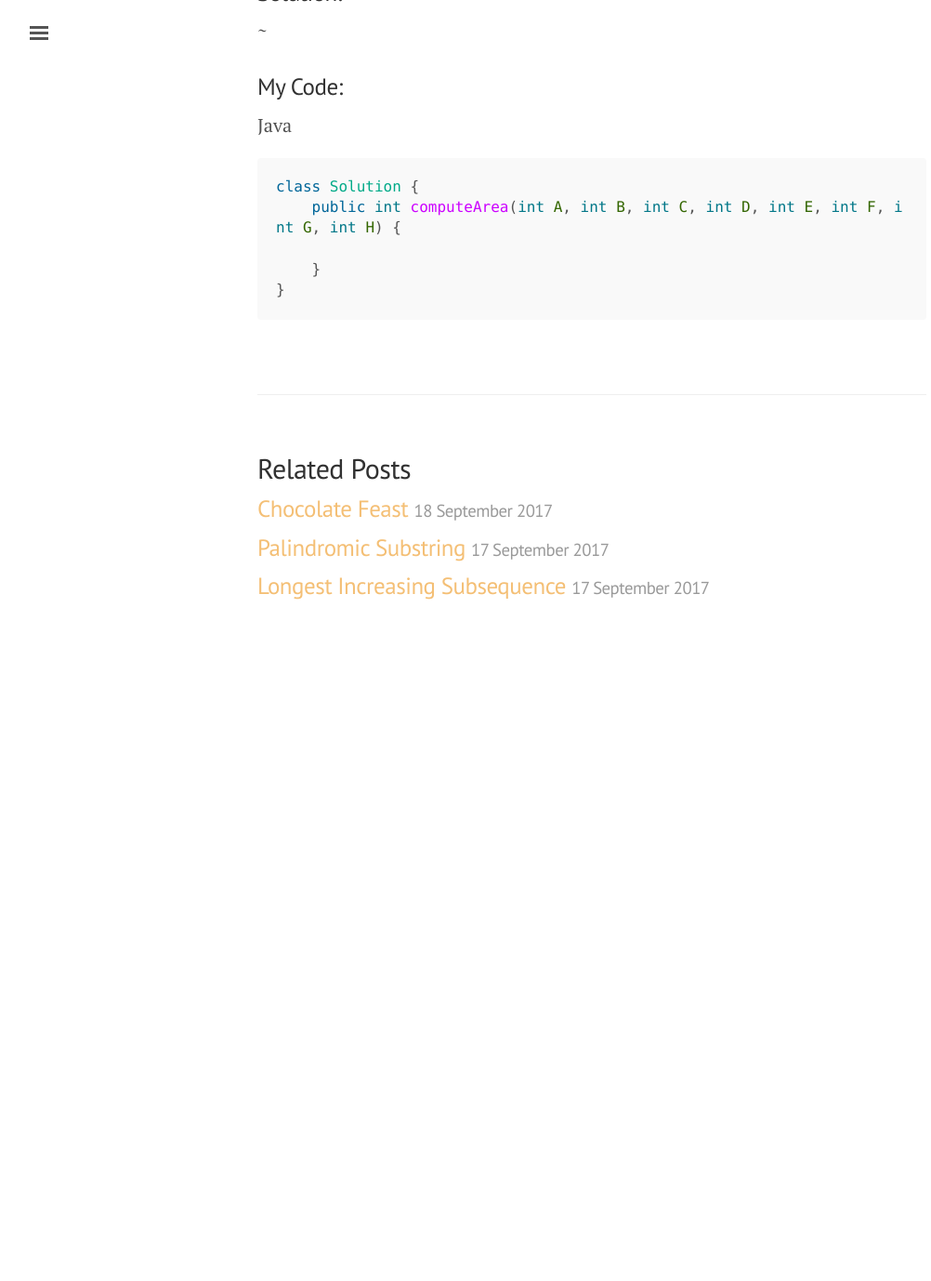
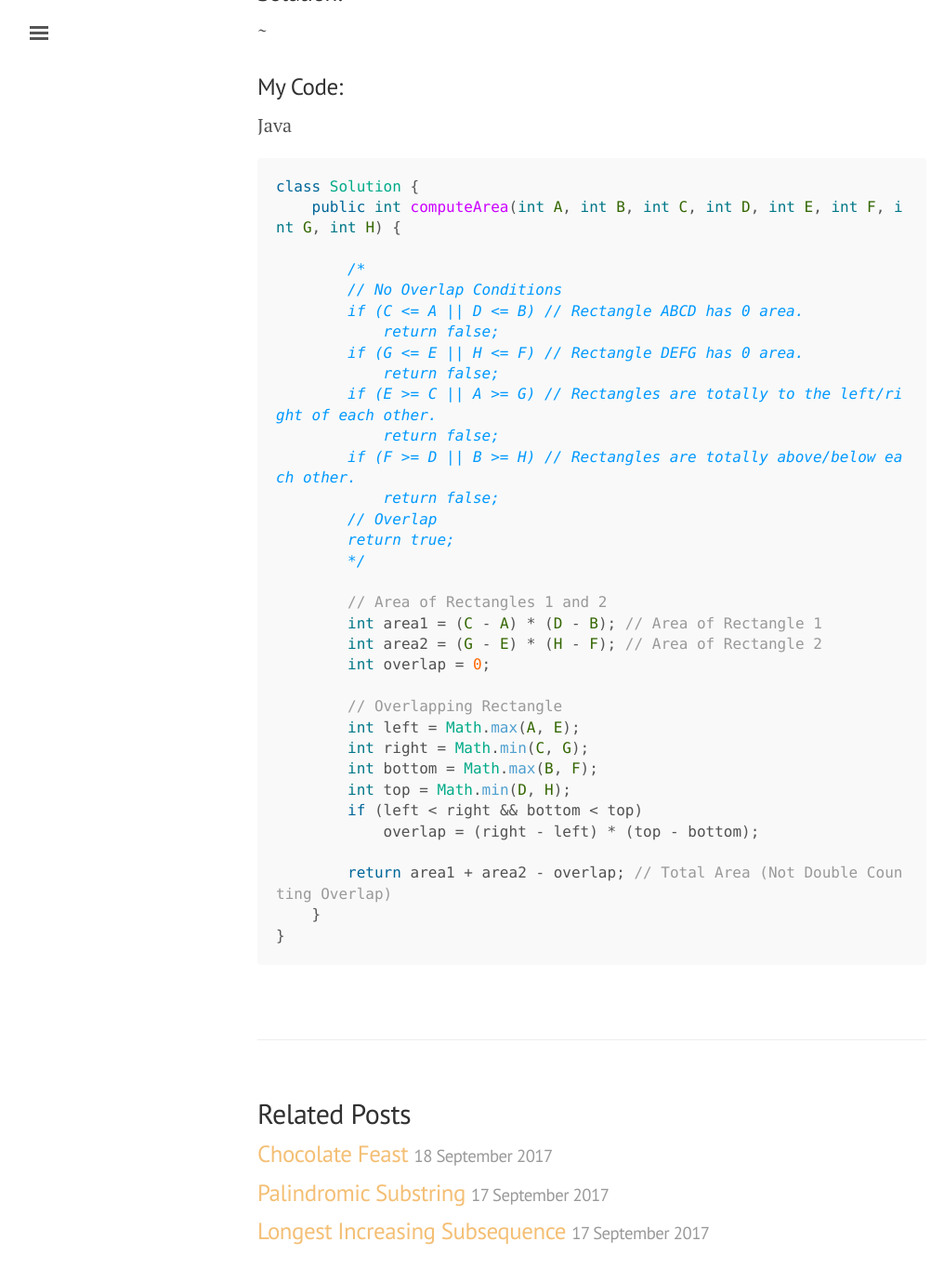
Before and after one commit to washifu/CodeBlog, a Jekyll site: the page built from _posts/2017-09-26-Rectangle_Overlap.md, in a window 1280 px wide and 1400 px high, scrolled down 714 px. Shown: the top 1378 px of the window at 93% size, without its empty margins (3-1005 px from the left). Built offline with Jekyll 4.4.1, drawn with Linux system fonts in a browser that asks for light colours; comment, search, counter and statistics services are not loaded; before the commit the page ends 1420 px from its top, so only the background shows below that; some of the changed text lies outside the part shown.

Commit message:
Update 2017-09-26-Rectangle_Overlap.md

````diff
--- a/_posts/2017-09-26-Rectangle_Overlap.md
+++ b/_posts/2017-09-26-Rectangle_Overlap.md
@@ -7,7 +7,7 @@ comments: true
 ## [Rectangle Area](https://leetcode.com/problems/rectangle-area/description/) -- (Medium)
 
 ### Description:
-Find the total area covered by two rectilinear rectangles in a 2D plane.
+Find the total area covered by two **rectilinear** rectangles in a **2D** plane.
 
 Each rectangle is defined by its bottom left corner and top right corner as shown in the figure.
 
@@ -26,6 +26,34 @@ Java
 class Solution {
     public int computeArea(int A, int B, int C, int D, int E, int F, int G, int H) {
 
+        /*
+        // No Overlap Conditions
+        if (C <= A || D <= B) // Rectangle ABCD has 0 area.
+            return false;
+        if (G <= E || H <= F) // Rectangle DEFG has 0 area.
+            return false;
+        if (E >= C || A >= G) // Rectangles are totally to the left/right of each other.
+            return false;
+        if (F >= D || B >= H) // Rectangles are totally above/below each other.
+            return false;
+        // Overlap
+        return true;
+        */
+
+        // Area of Rectangles 1 and 2
+        int area1 = (C - A) * (D - B); // Area of Rectangle 1
+        int area2 = (G - E) * (H - F); // Area of Rectangle 2
+        int overlap = 0;
+
+        // Overlapping Rectangle
+        int left = Math.max(A, E);
+        int right = Math.min(C, G);
+        int bottom = Math.max(B, F);
+        int top = Math.min(D, H);
+        if (left < right && bottom < top)
+            overlap = (right - left) * (top - bottom);
+
+        return area1 + area2 - overlap; // Total Area (Not Double Counting Overlap)
     }
 }
 ```
````
